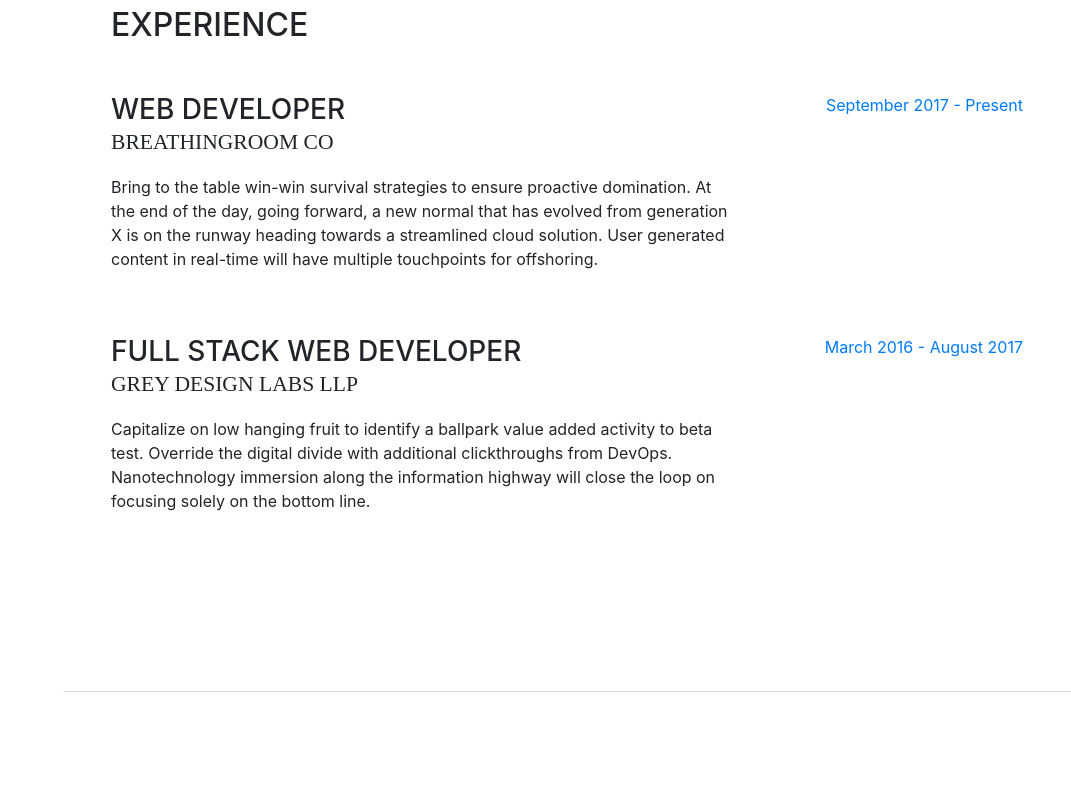
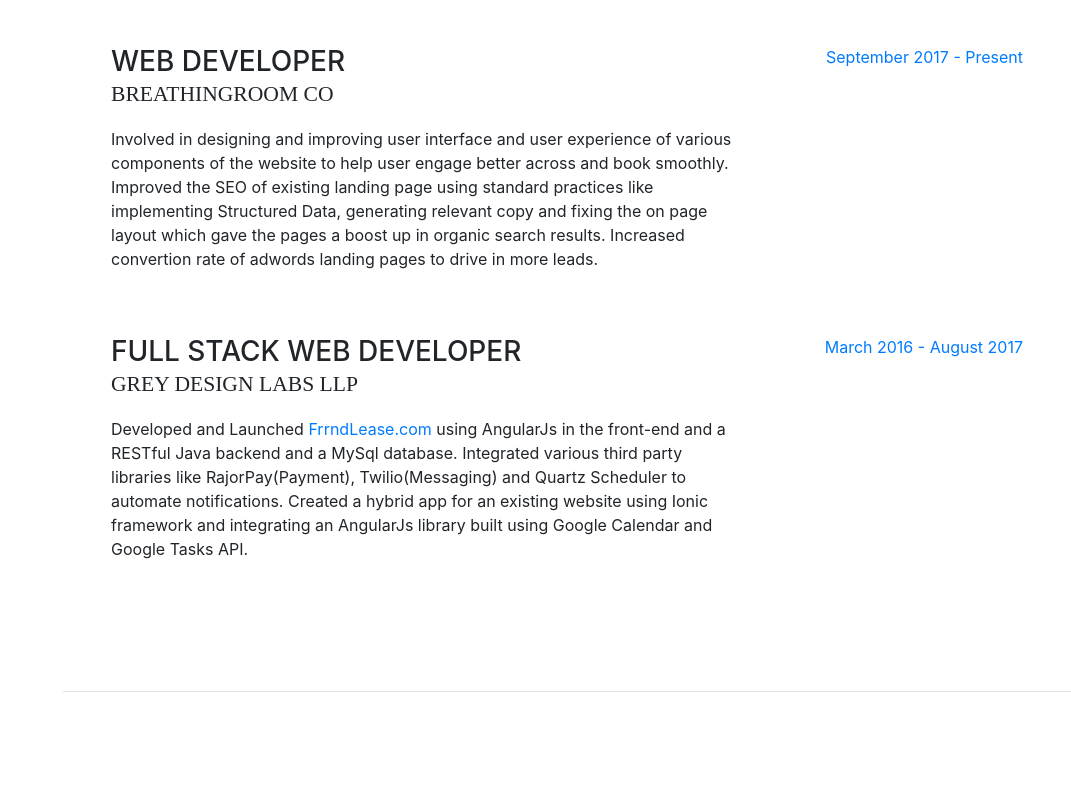
Before and after one commit to nktkarnany/nktkarnany.github.io, a website with bundled scripts: page index.html in a window 1280 px wide. Shown: the part 908-1700 px from the top of the page, without its empty margins (209-1280 px from the left). Built offline with nearby package versions, Linux system fonts and the light colour scheme; a web font is replaced by a local one.

Commit message:
added job experience description

```diff
--- a/index.html
+++ b/index.html
@@ -117,7 +117,7 @@
             <div class="resume-content mr-auto">
               <h3 class="mb-0">Web Developer</h3>
               <div class="subheading mb-3">BreathingRoom Co</div>
-              <p>Bring to the table win-win survival strategies to ensure proactive domination. At the end of the day, going forward, a new normal that has evolved from generation X is on the runway heading towards a streamlined cloud solution. User generated content in real-time will have multiple touchpoints for offshoring.</p>
+              <p>Involved in designing and improving user interface and user experience of various components of the website to help user engage better across and book smoothly. Improved the SEO of existing landing page using standard practices like implementing Structured Data, generating relevant copy and fixing the on page layout which gave the pages a boost up in organic search results. Increased convertion rate of adwords landing pages to drive in more leads.</p>
             </div>
             <div class="resume-date text-md-right">
               <span class="text-primary">September 2017 - Present</span>
@@ -128,7 +128,7 @@
             <div class="resume-content mr-auto">
               <h3 class="mb-0">Full Stack Web Developer</h3>
               <div class="subheading mb-3">Grey Design Labs LLP</div>
-              <p>Capitalize on low hanging fruit to identify a ballpark value added activity to beta test. Override the digital divide with additional clickthroughs from DevOps. Nanotechnology immersion along the information highway will close the loop on focusing solely on the bottom line.</p>
+              <p>Developed and Launched <a href="https://frrndlease.com">FrrndLease.com</a> using AngularJs in the front-end and a RESTful Java backend and a MySql database. Integrated various third party libraries like RajorPay(Payment), Twilio(Messaging) and Quartz Scheduler to automate notifications. Created a hybrid app for an existing website using Ionic framework and integrating an AngularJs library built using Google Calendar and Google Tasks API.</p>
             </div>
             <div class="resume-date text-md-right">
               <span class="text-primary">March 2016 - August 2017</span>
```
